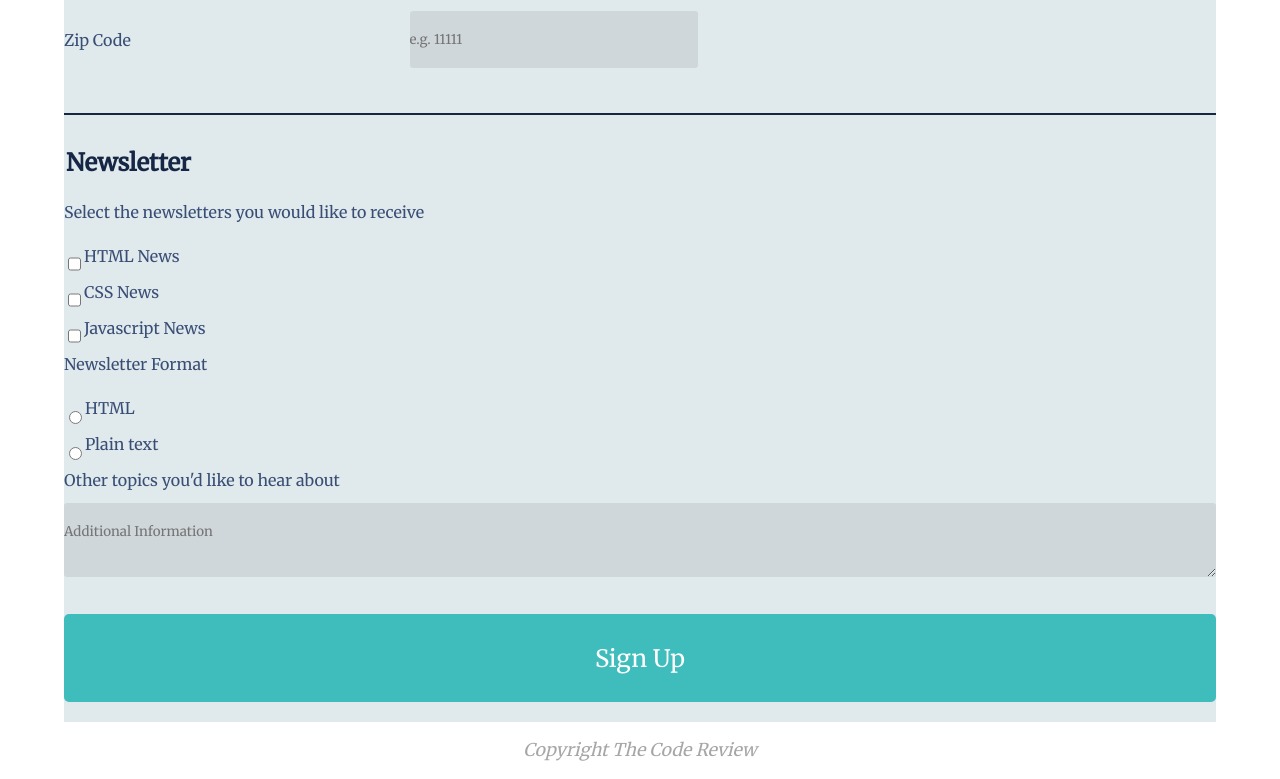
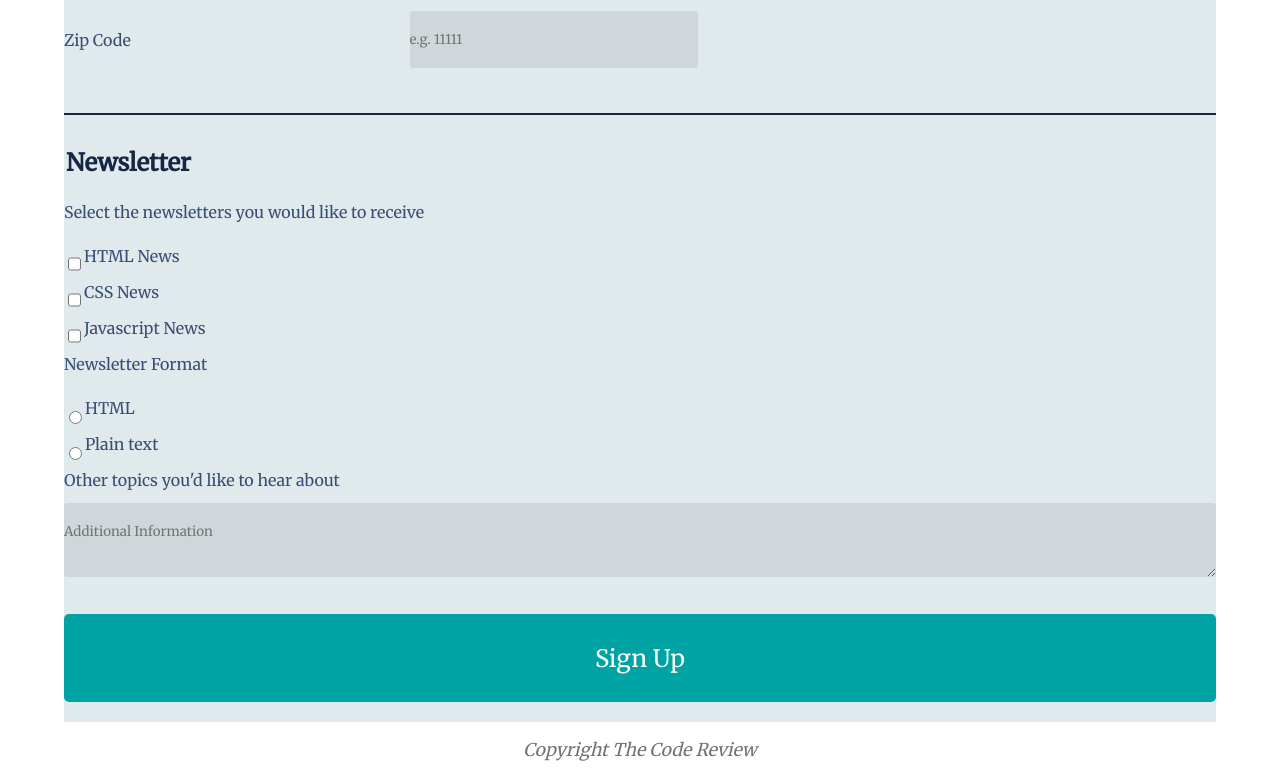
Before and after one commit to Hanzou86/registration-form, a plain HTML site: page index.html in a window 1280 px wide. Shown: the part 743-1522 px from the top of the page. Drawn offline with Linux system fonts and the light colour scheme.

Commit message:
Update style.css

```diff
--- a/style.css
+++ b/style.css
@@ -74,7 +74,7 @@ button {
     border: none;
     border-radius: 5px;
     color: white;
-    background-color: rgba(46, 184, 184, .9);
+    background-color: hsl(180, 100%, 32%);
 }
 
 #zip {
@@ -126,7 +126,7 @@ h1, .intro, footer {
 
 .intro p, footer {
     font-size: 1.1em;
-    color: rgba(0,0,0, .35);
+    color: hsl(0, 0%, 45%);
 }
 
 .intro {
```
